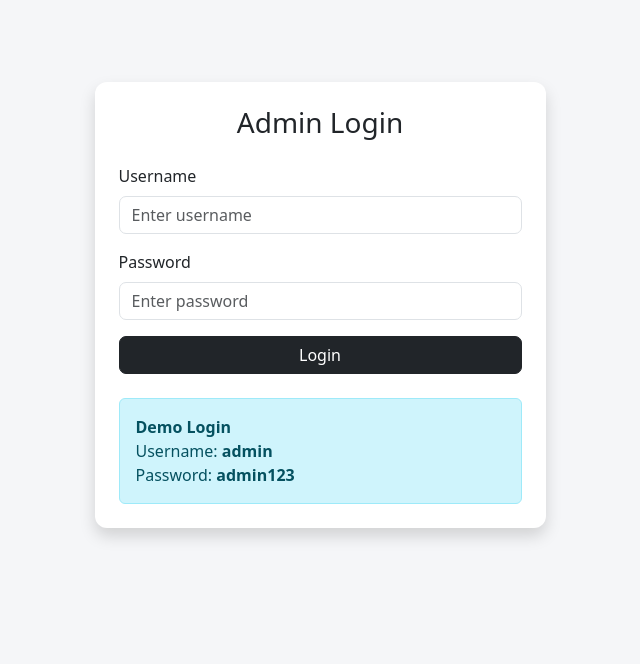
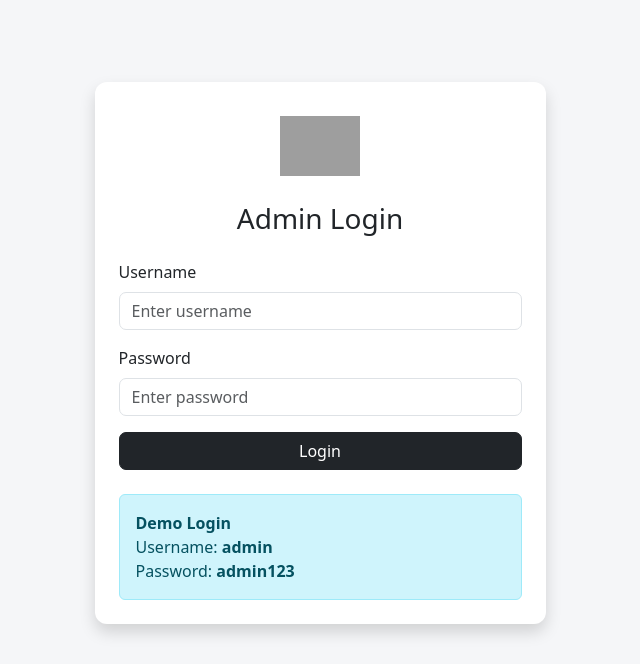
Before and after one commit to ammuvediyappan14-crypto/ai-student-performance-placement-system, a Python web app: template templates/login.html in a window 1280 px wide. Shown: the part 56-720 px from the top of the page, without its empty margins (320-960 px from the left). Run offline with Jinja, Linux system fonts and the light colour scheme; the template is opened without the code that fills it, so the values that code supplies are empty; grey boxes are pictures that could not be loaded.

Commit message:
Add login page logo

```diff
--- a/templates/login.html
+++ b/templates/login.html
@@ -9,10 +9,19 @@
 
         <div class="card shadow">
             <div class="card-body p-4">
+                <div class="text-center mb-3">
+                    <img
+                       src="{{ url_for('static', filename='logo/logo.png') }}"
+                       alt="Logo"
+                       width="80"
+                       height="80"
+                       style="object-fit: contain;"
+             >
+        </div>
 
-                <h3 class="text-center mb-4">
+        <h3 class="text-center mb-4">
                     Admin Login
-                </h3>
+        </h3>
 
                 <form method="POST">
 
```
